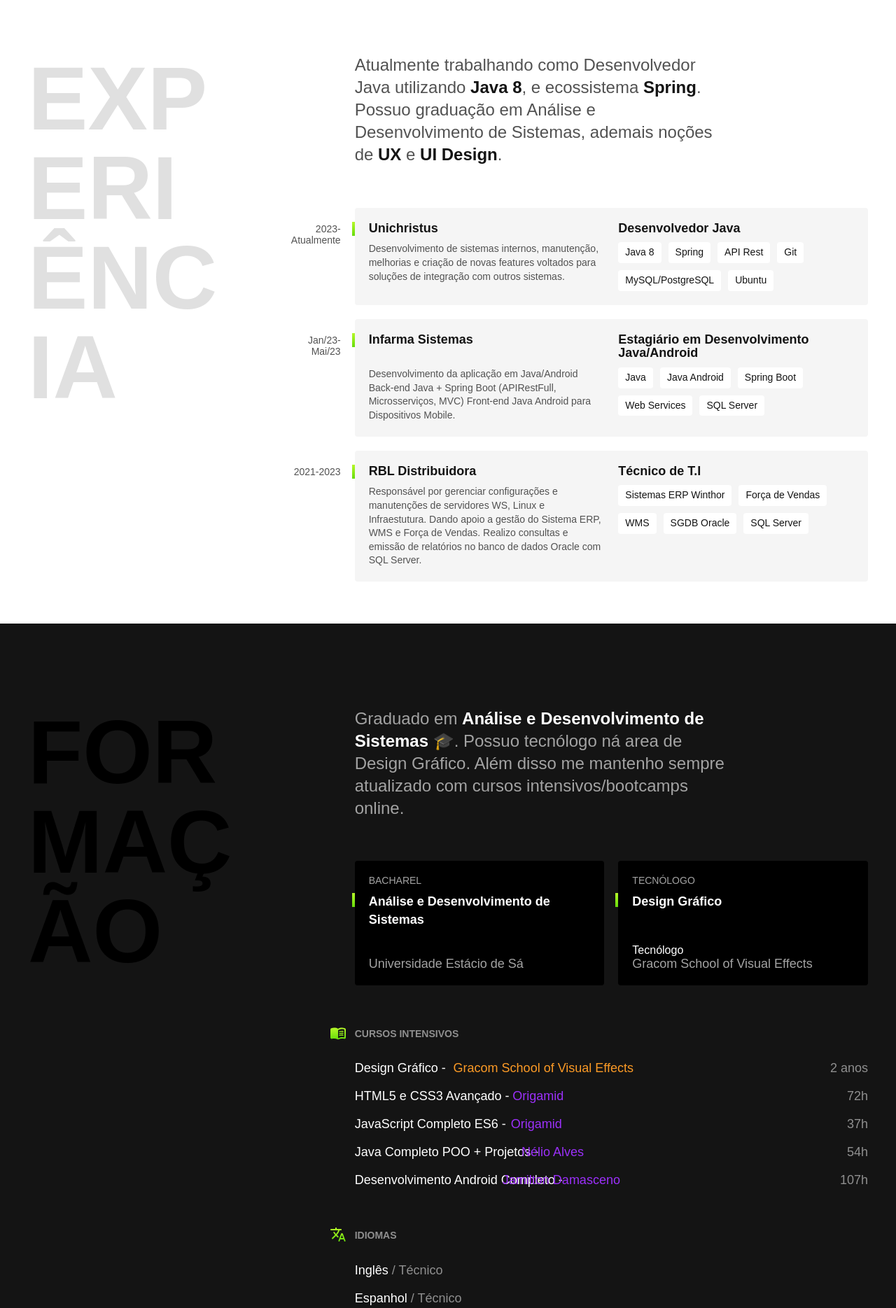
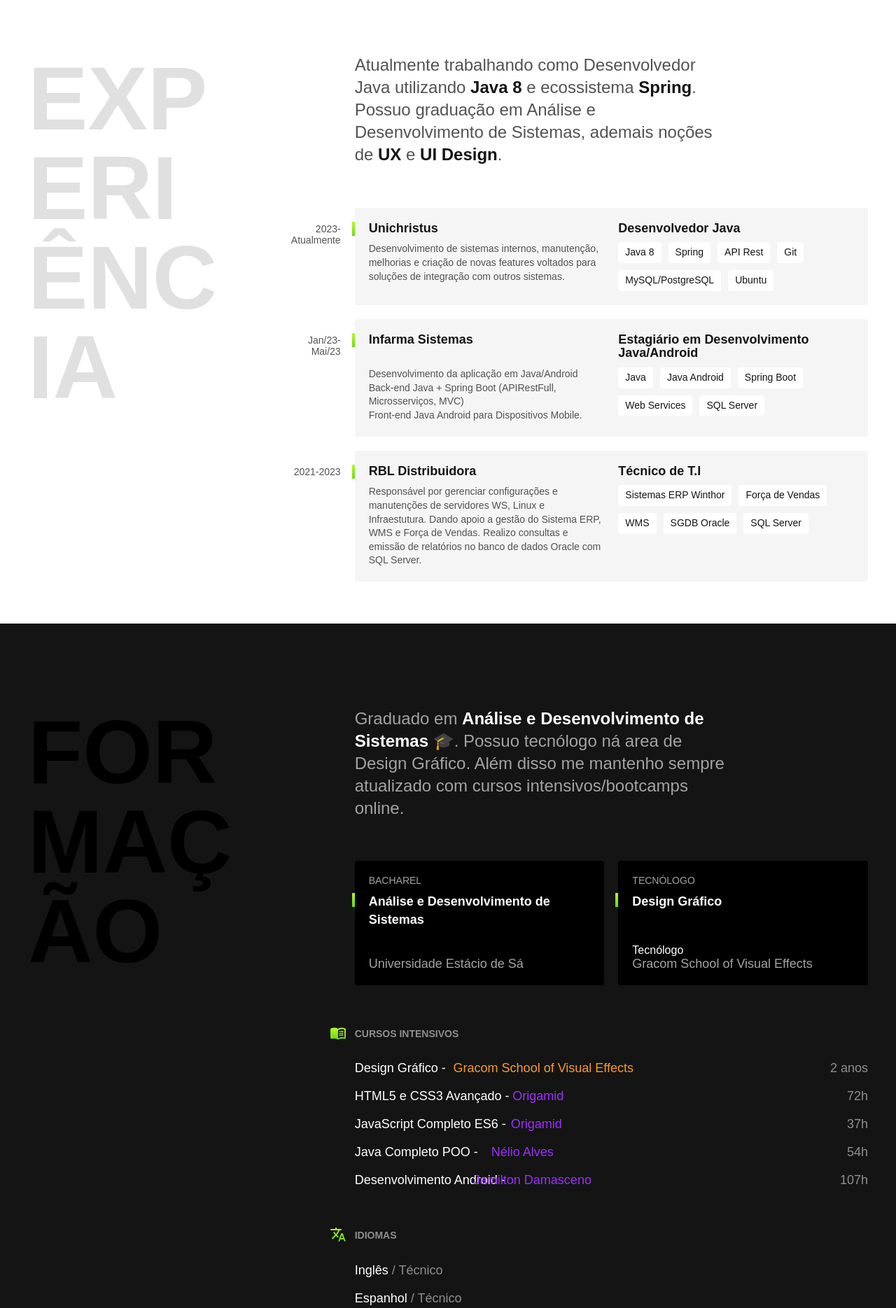
Before and after one commit to allyson-sousa/allyson-sousa.github.io, a plain HTML site: page index.html in a window 1280 px wide. Shown: the part 664-2533 px from the top of the page at 70% size. Drawn offline with Linux system fonts and the light colour scheme.

Commit message:
correção atualizada

```diff
--- a/index.html
+++ b/index.html
@@ -33,8 +33,8 @@
   <section class="experiencia" id="experiencia" aria-label="Experiência">
     <h2 class="subtitulo">Experiência</h2>
     <div>
-      <p class="experiencia-texto">Atualmente trabalhando como Desenvolvedor Java utilizando <strong>Java 8</strong>, e ecossistema
-        <strong>Spring</strong>. Possuo graduação em Análise e Desenvolvimento de Sistemas, ademais noções de <strong>UX</strong> e <strong>UI
+      <p class="experiencia-texto">Atualmente trabalhando como Desenvolvedor Java utilizando <strong>Java 8</strong> e ecossistema
+        <strong>Spring</strong>.<br>Possuo graduação em Análise e Desenvolvimento de Sistemas, ademais noções de <strong>UX</strong> e <strong>UI
           Design</strong>.
       </p>
 
@@ -57,8 +57,8 @@
         <h3 class="empresa-titulo">Infarma Sistemas</h3>
         <span class="empresa-titulo">Estagiário em Desenvolvimento Java/Android</span>
         <p class="empresa-texto">Desenvolvimento da aplicação em Java/Android
-          Back-end Java + Spring Boot (APIRestFull, Microsserviços, MVC)
-          Front-end Java Android para Dispositivos Mobile.
+          <br>Back-end Java + Spring Boot (APIRestFull, Microsserviços, MVC)
+          <br>Front-end Java Android para Dispositivos Mobile.
         <ul class="empresa-habilidades">
           <li>Java</li>
           <li>Java Android</li>
@@ -127,8 +127,8 @@
               <li>Design Gráfico -<p class="gc">Gracom School of Visual Effects</p> <span>2 anos</span></li>
               <li>HTML5 e CSS3 Avançado - <p>Origamid</p> <span>72h</span></li>
               <li>JavaScript Completo ES6 - <p>Origamid</p> <span>37h</span></li>
-              <li>Java Completo POO + Projetos - <p>Nélio Alves</p> <span>54h</span></li>
-              <li>Desenvolvimento Android Completo - <p>Jamilton Damasceno</p> <span>107h</span></li>
+              <li>Java Completo POO - <p>Nélio Alves</p> <span>54h</span></li>
+              <li>Desenvolvimento Android - <p>Jamilton Damasceno</p> <span>107h</span></li>
             </ul>
           </div>
           <div class="idiomas">
```
